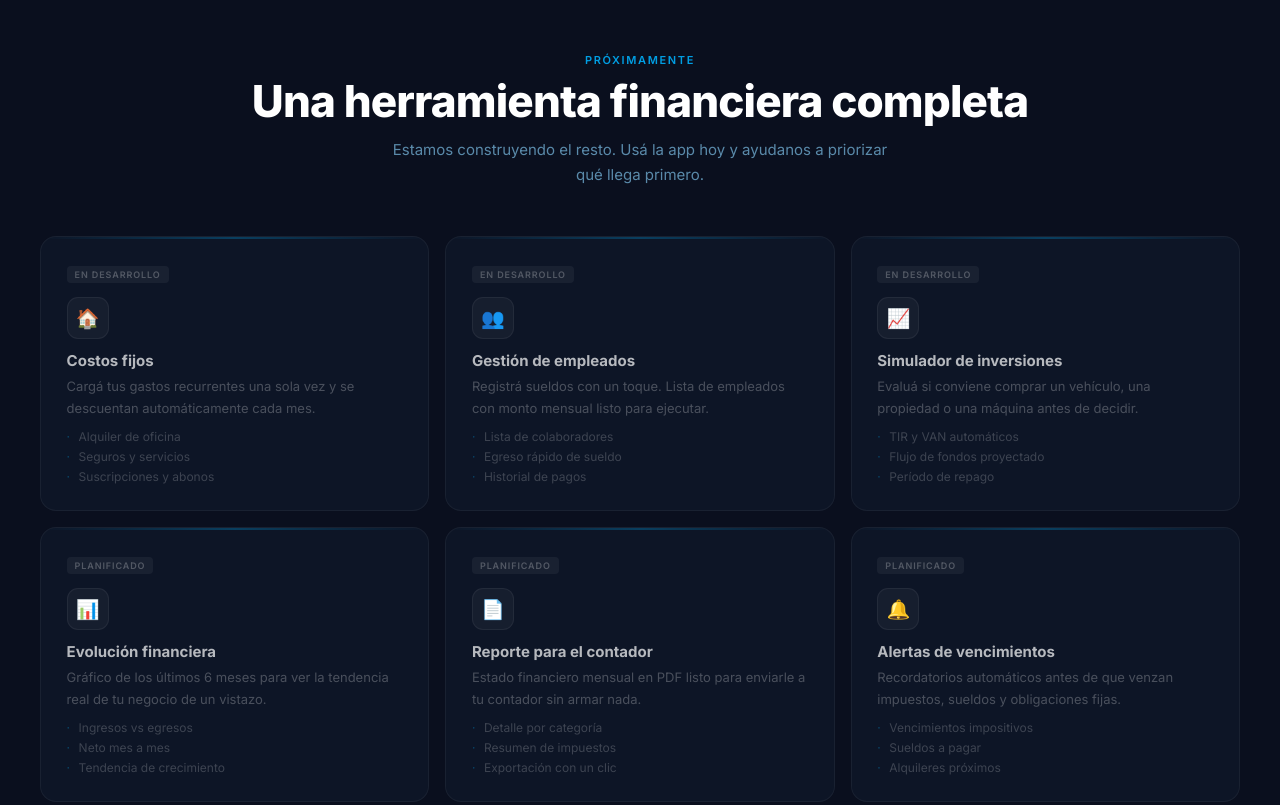
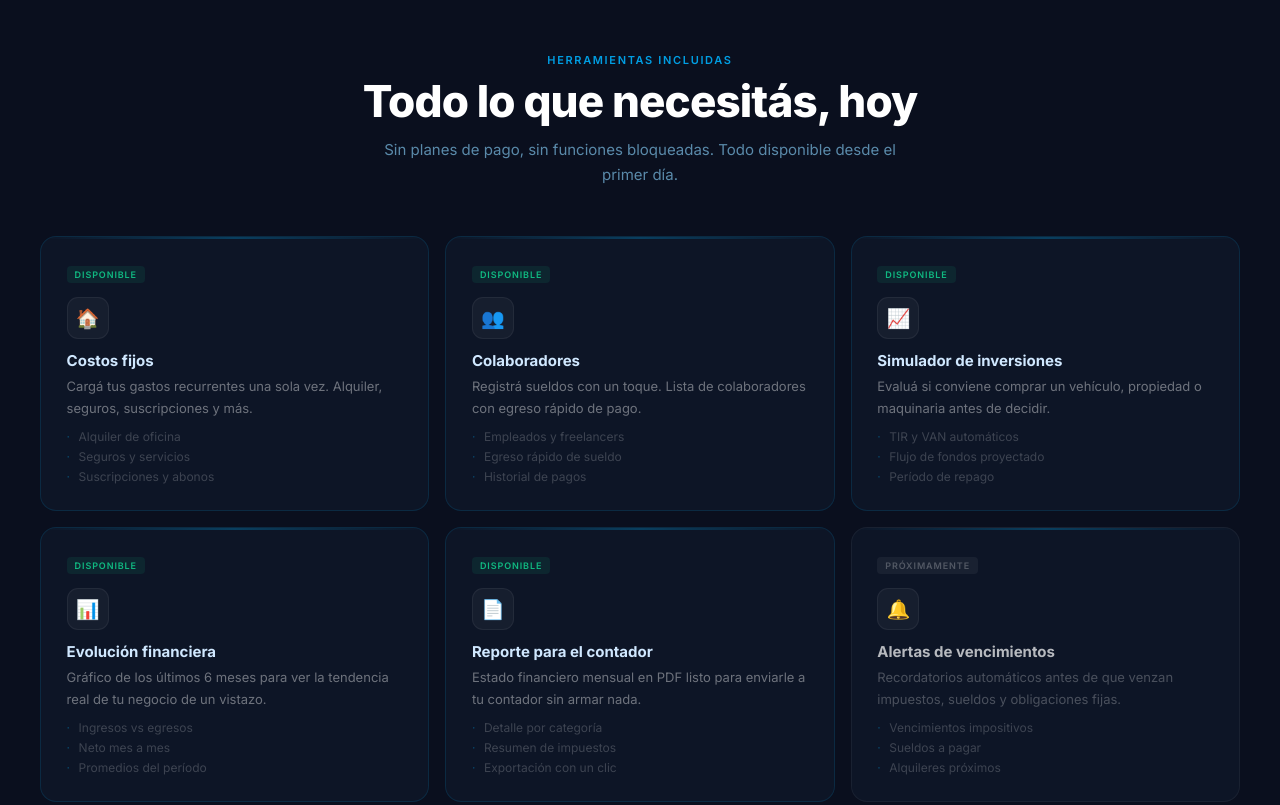
Before and after one commit to charlycabrera-ia/cajaneta-landing, a plain HTML site: page index.html in a window 1280 px wide. Shown: the part 2120-2925 px from the top of the page. Drawn offline with Linux system fonts and the light colour scheme.

Commit message:
feat: herramientas disponibles, solo alertas como próximamente

```diff
--- a/index.html
+++ b/index.html
@@ -181,7 +181,6 @@
     }
     .chip:hover { border-color:rgba(0,158,227,.35);color:#C8DEFF;transform:translateY(-1px); }
 
-    /* ── Próximamente ── */
     .soon-section { padding: 5rem 0; }
     .soon-grid {
       display: grid;
@@ -197,7 +196,9 @@
       text-align: left;
       position: relative;
       overflow: hidden;
+      transition: all .22s;
     }
+    .soon-card:hover { transform: translateY(-3px); box-shadow: 0 12px 30px rgba(0,0,0,.3); }
     .soon-card::before {
       content: '';
       position: absolute; top: 0; left: 0; right: 0; height: 2px;
@@ -389,21 +390,21 @@
     </div>
   </section>
 
-  <!-- Próximamente -->
+  <!-- Herramientas -->
   <section class="soon-section">
     <div class="container">
       <div class="section-inner">
-        <div class="section-tag">Próximamente</div>
-        <h2 class="section-title">Una herramienta financiera completa</h2>
-        <p class="section-sub">Estamos construyendo el resto. Usá la app hoy y ayudanos a priorizar qué llega primero.</p>
+        <div class="section-tag">Herramientas incluidas</div>
+        <h2 class="section-title">Todo lo que necesitás, hoy</h2>
+        <p class="section-sub">Sin planes de pago, sin funciones bloqueadas. Todo disponible desde el primer día.</p>
       </div>
       <div class="soon-grid">
 
-        <div class="soon-card">
-          <span class="soon-badge">En desarrollo</span>
+        <div class="soon-card" style="border-color:rgba(0,158,227,.15)">
+          <span class="soon-badge" style="background:rgba(16,185,129,.1);color:#10B981;">Disponible</span>
           <div class="soon-icon">🏠</div>
-          <div class="soon-title">Costos fijos</div>
-          <div class="soon-desc">Cargá tus gastos recurrentes una sola vez y se descuentan automáticamente cada mes.</div>
+          <div class="soon-title" style="color:#D0E8FF">Costos fijos</div>
+          <div class="soon-desc" style="color:rgba(255,255,255,.4)">Cargá tus gastos recurrentes una sola vez. Alquiler, seguros, suscripciones y más.</div>
           <div class="soon-items">
             <div class="soon-item">Alquiler de oficina</div>
             <div class="soon-item">Seguros y servicios</div>
@@ -411,23 +412,23 @@
           </div>
         </div>
 
-        <div class="soon-card">
-          <span class="soon-badge">En desarrollo</span>
+        <div class="soon-card" style="border-color:rgba(0,158,227,.15)">
+          <span class="soon-badge" style="background:rgba(16,185,129,.1);color:#10B981;">Disponible</span>
           <div class="soon-icon">👥</div>
-          <div class="soon-title">Gestión de empleados</div>
-          <div class="soon-desc">Registrá sueldos con un toque. Lista de empleados con monto mensual listo para ejecutar.</div>
+          <div class="soon-title" style="color:#D0E8FF">Colaboradores</div>
+          <div class="soon-desc" style="color:rgba(255,255,255,.4)">Registrá sueldos con un toque. Lista de colaboradores con egreso rápido de pago.</div>
           <div class="soon-items">
-            <div class="soon-item">Lista de colaboradores</div>
+            <div class="soon-item">Empleados y freelancers</div>
             <div class="soon-item">Egreso rápido de sueldo</div>
             <div class="soon-item">Historial de pagos</div>
           </div>
         </div>
 
-        <div class="soon-card">
-          <span class="soon-badge">En desarrollo</span>
+        <div class="soon-card" style="border-color:rgba(0,158,227,.15)">
+          <span class="soon-badge" style="background:rgba(16,185,129,.1);color:#10B981;">Disponible</span>
           <div class="soon-icon">📈</div>
-          <div class="soon-title">Simulador de inversiones</div>
-          <div class="soon-desc">Evaluá si conviene comprar un vehículo, una propiedad o una máquina antes de decidir.</div>
+          <div class="soon-title" style="color:#D0E8FF">Simulador de inversiones</div>
+          <div class="soon-desc" style="color:rgba(255,255,255,.4)">Evaluá si conviene comprar un vehículo, propiedad o maquinaria antes de decidir.</div>
           <div class="soon-items">
             <div class="soon-item">TIR y VAN automáticos</div>
             <div class="soon-item">Flujo de fondos proyectado</div>
@@ -435,23 +436,23 @@
           </div>
         </div>
 
-        <div class="soon-card">
-          <span class="soon-badge">Planificado</span>
+        <div class="soon-card" style="border-color:rgba(0,158,227,.15)">
+          <span class="soon-badge" style="background:rgba(16,185,129,.1);color:#10B981;">Disponible</span>
           <div class="soon-icon">📊</div>
-          <div class="soon-title">Evolución financiera</div>
-          <div class="soon-desc">Gráfico de los últimos 6 meses para ver la tendencia real de tu negocio de un vistazo.</div>
+          <div class="soon-title" style="color:#D0E8FF">Evolución financiera</div>
+          <div class="soon-desc" style="color:rgba(255,255,255,.4)">Gráfico de los últimos 6 meses para ver la tendencia real de tu negocio de un vistazo.</div>
           <div class="soon-items">
             <div class="soon-item">Ingresos vs egresos</div>
             <div class="soon-item">Neto mes a mes</div>
-            <div class="soon-item">Tendencia de crecimiento</div>
+            <div class="soon-item">Promedios del período</div>
           </div>
         </div>
 
-        <div class="soon-card">
-          <span class="soon-badge">Planificado</span>
+        <div class="soon-card" style="border-color:rgba(0,158,227,.15)">
+          <span class="soon-badge" style="background:rgba(16,185,129,.1);color:#10B981;">Disponible</span>
           <div class="soon-icon">📄</div>
-          <div class="soon-title">Reporte para el contador</div>
-          <div class="soon-desc">Estado financiero mensual en PDF listo para enviarle a tu contador sin armar nada.</div>
+          <div class="soon-title" style="color:#D0E8FF">Reporte para el contador</div>
+          <div class="soon-desc" style="color:rgba(255,255,255,.4)">Estado financiero mensual en PDF listo para enviarle a tu contador sin armar nada.</div>
           <div class="soon-items">
             <div class="soon-item">Detalle por categoría</div>
             <div class="soon-item">Resumen de impuestos</div>
@@ -460,7 +461,7 @@
         </div>
 
         <div class="soon-card">
-          <span class="soon-badge">Planificado</span>
+          <span class="soon-badge">Próximamente</span>
           <div class="soon-icon">🔔</div>
           <div class="soon-title">Alertas de vencimientos</div>
           <div class="soon-desc">Recordatorios automáticos antes de que venzan impuestos, sueldos y obligaciones fijas.</div>
```
